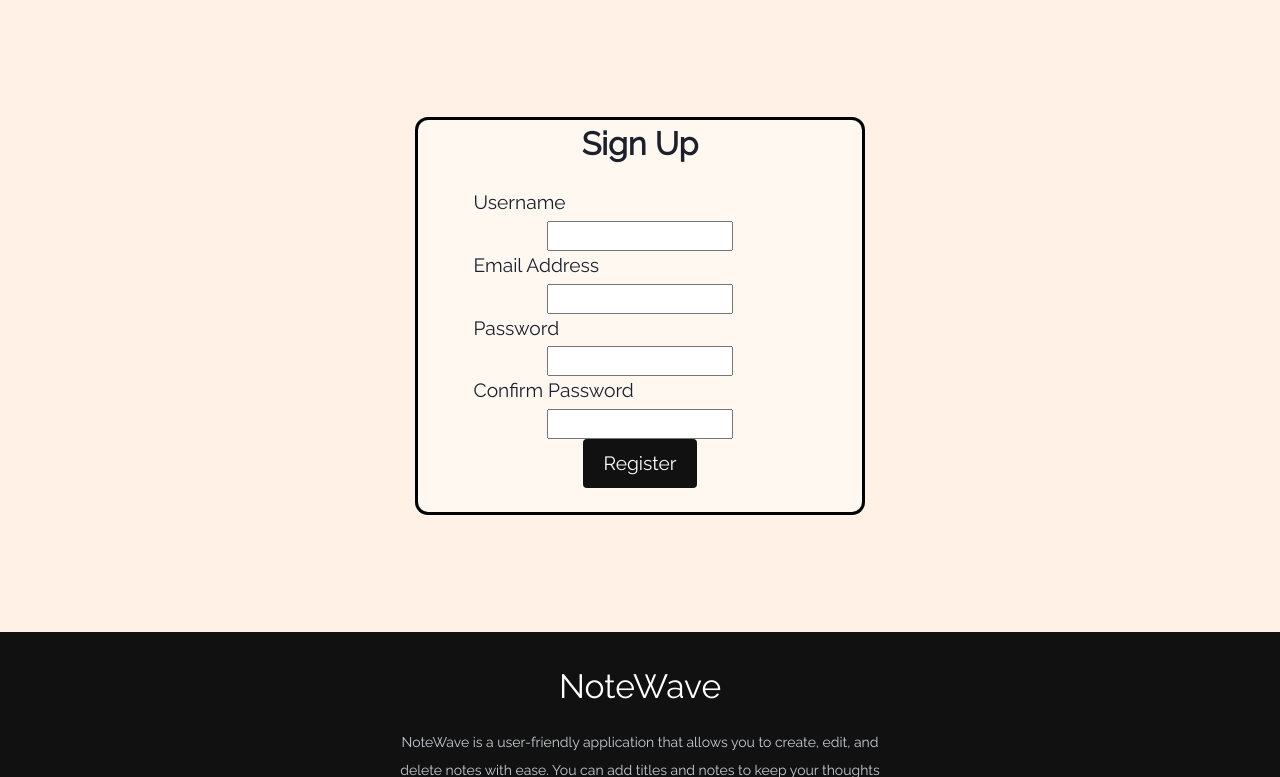
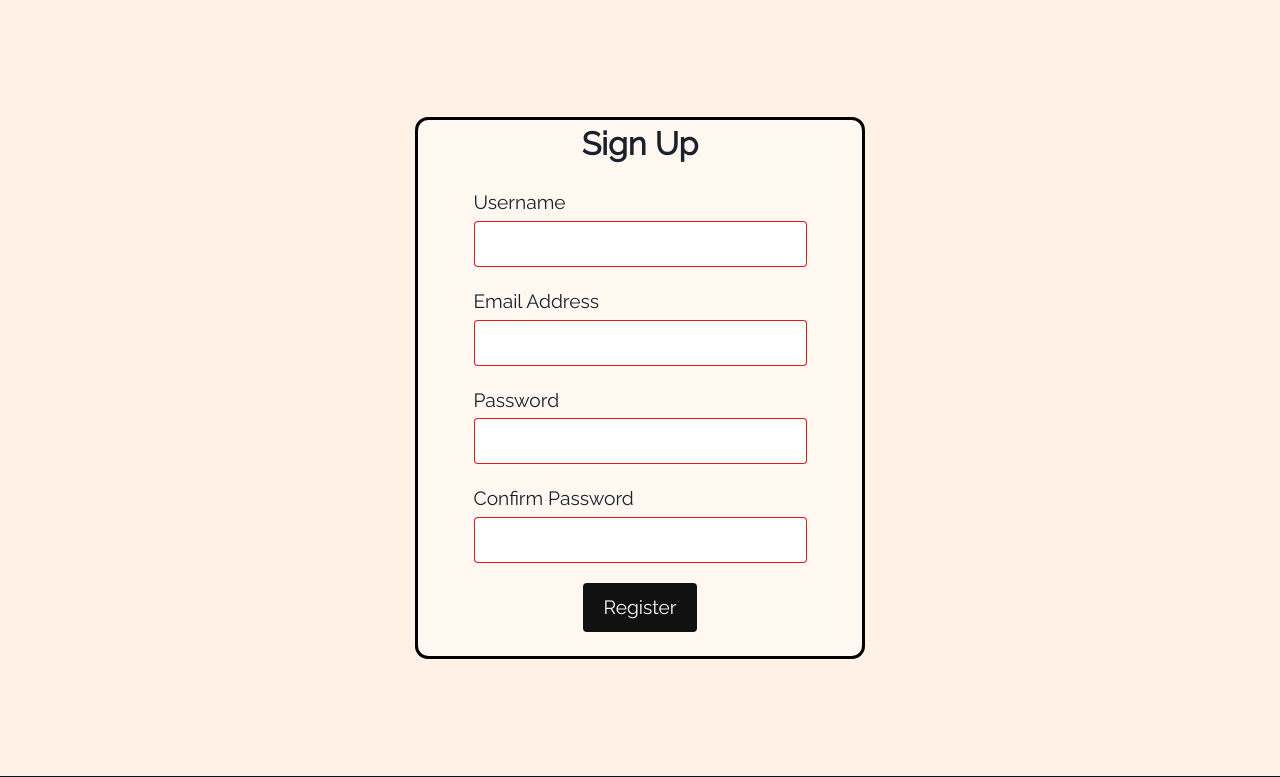
Before and after one commit to adampl2/NoteWave, a Flask app: page /sign-up in a window 1280 px wide. Shown: the part 56-833 px from the top of the page. Run offline with Flask 3, Linux system fonts and the light colour scheme; some libraries are stand-ins or nearby versions.

Commit message:
Minor edits & class name changes

```diff
--- a/notewave/templates/edit_note.html
+++ b/notewave/templates/edit_note.html
@@ -4,8 +4,8 @@
 <h1 class="text-center edit-heading">Edit Note</h1>
 <form method="POST">
     <div class="create-note-title">
-        <label class="add-note-title" for="note_title">Title:</label>
-        <input type="text" class="form-control" id="note_title" name="note_title" value="{{ note.title }}">
+        <label class="add-note-title" for="note_title"></label>
+        <input type="text" class="form-control" id="note_title" name="note_title" value="{{ note.title }}" placeholder="New title">
     </div>
     <div class="form-textarea">
         <textarea name="note" id="note" class="col-lg-6 form-control" rows="3">{{ note.data }}</textarea>
--- a/notewave/templates/login.html
+++ b/notewave/templates/login.html
@@ -6,9 +6,9 @@
 <form method="POST" class="login-signup-forms">
     <span class="form-title">Login</span>
     <label for="email" class="label">Email Address</label>
-    <input type="email" id="email" name="email" required="" class="input">
+    <input type="email" id="email" name="email" required="" class="auth-input">
     <label for="login-password" class="label">Password</label>
-    <input type="password" id="login-password" name="password" required="" class="input">
+    <input type="password" id="login-password" name="password" required="" class="auth-input">
     <button type="submit" class="submit">Login</button>
 </form>
 
--- a/notewave/templates/sign_up.html
+++ b/notewave/templates/sign_up.html
@@ -6,13 +6,13 @@
 <form method="POST" class="login-signup-forms">
     <span class="form-title">Sign Up</span>
     <label for="username" class="label">Username</label>
-    <input type="text" id="username" name="username" required="" class="input">
+    <input type="text" id="username" name="username" required="" class="auth-input">
     <label for="email" class="label">Email Address</label>
-    <input type="email" id="email" name="email" required="" class="input">
+    <input type="email" id="email" name="email" required="" class="auth-input">
     <label for="password" class="label">Password</label>
-    <input type="password" id="password" name="password" required="" class="input">
+    <input type="password" id="password" name="password" required="" class="auth-input">
     <label for="confirm-password" class="label">Confirm Password</label>
-    <input type="password" id="confirm-password" name="confirm-password" required="" class="input">
+    <input type="password" id="confirm-password" name="confirm-password" required="" class="auth-input">
     <button type="submit" class="submit">Register</button>
 </form>
 
```
Also changed, not shown: notewave/database.db.
